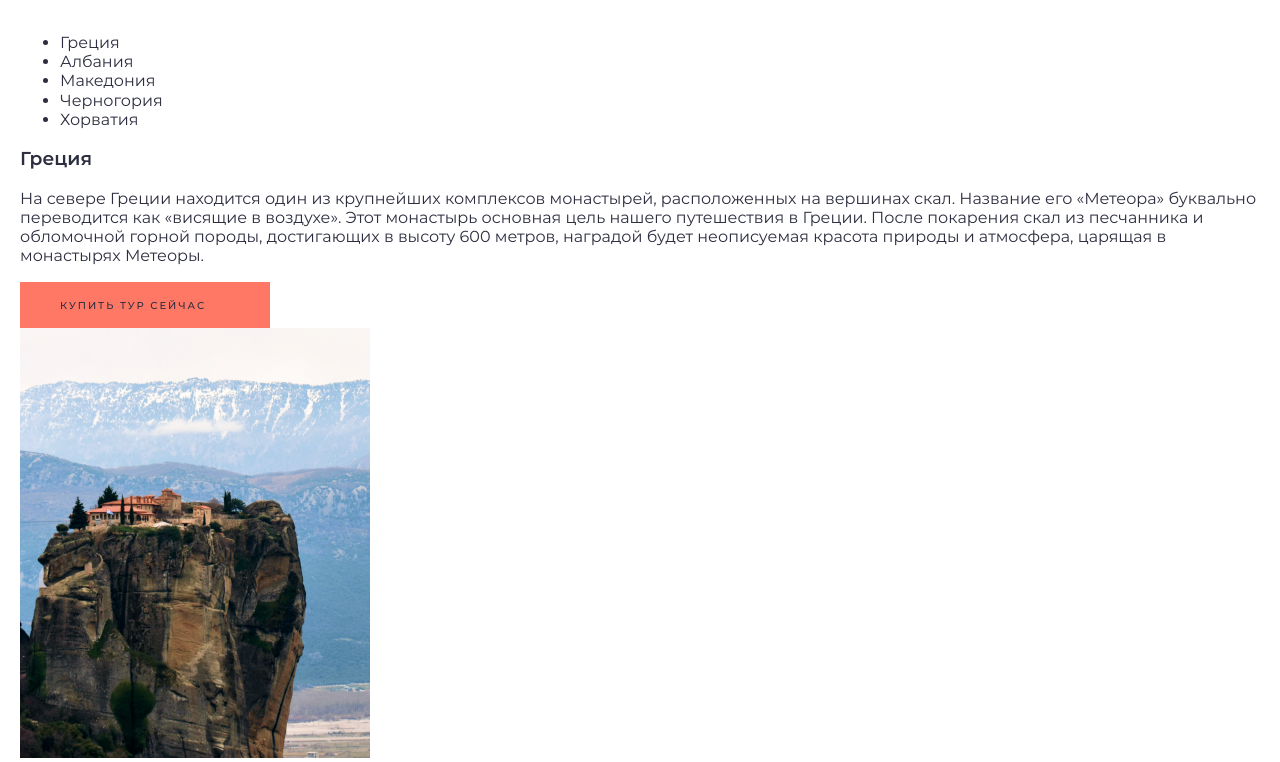
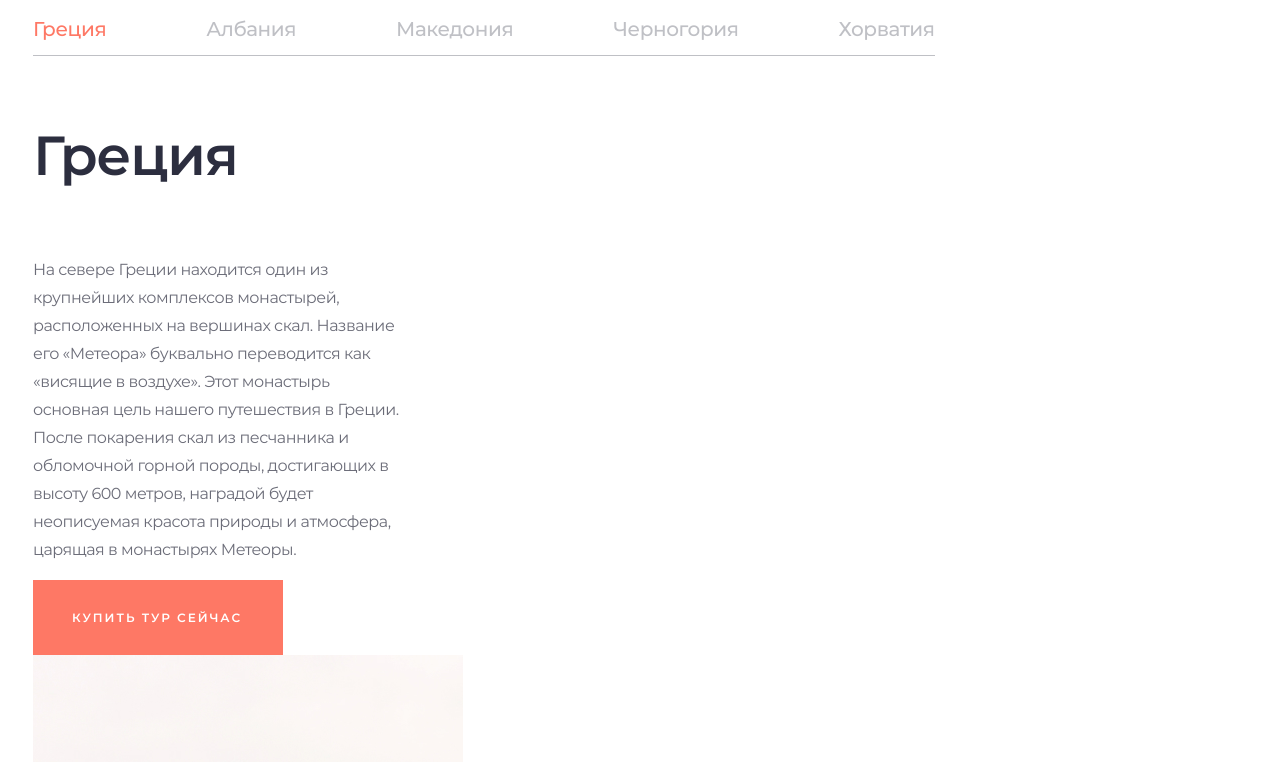
Before and after one commit to DariaGorbatyuk/Euro-trip, a website: page source/index.html in a window 1280 px wide. Shown: the part 1963-2725 px from the top of the page. Drawn offline with nearby package versions, Linux system fonts and the light colour scheme; files that its build step writes are made by us from their sources.

Commit message:
Начаты табы

```diff
--- a/source/index.html
+++ b/source/index.html
@@ -71,7 +71,8 @@
             <figure class="places__figure">
               <picture>
                 <source media="(max-width: 1919px)" srcset="./img/greece-m.jpg">
-                <img src="./img/greece-big.jpg" alt="Скала и горы на заднем фоне" class="places__img" sizes="(max-width: 1919px) 288px, 350px">
+                <img src="./img/greece-big.jpg" alt="Скала и горы на заднем фоне" class="places__img"
+                     sizes="(max-width: 1919px) 288px, 350px">
               </picture>
               <figcaption class="places__text">Греция</figcaption>
             </figure>
@@ -82,7 +83,8 @@
             <figure class="places__figure">
               <picture>
                 <source media="(max-width: 1919px)" srcset="./img/albania-m.jpg">
-                <img src="./img/albania-big.jpg" alt="Песчаный пляж" class="places__img" sizes="(max-width: 1919px) 288px, 350px">
+                <img src="./img/albania-big.jpg" alt="Песчаный пляж" class="places__img"
+                     sizes="(max-width: 1919px) 288px, 350px">
               </picture>
               <figcaption class="places__text">Албания</figcaption>
             </figure>
@@ -93,7 +95,8 @@
             <figure class="places__figure">
               <picture>
                 <source media="(max-width: 1919px)" srcset="./img/macedonia-m.jpg">
-                <img src="./img/macedonia-big.jpg" alt="Вид на архитектуру и океан" class="places__img" sizes="(max-width: 1919px) 288px, 350px">
+                <img src="./img/macedonia-big.jpg" alt="Вид на архитектуру и океан" class="places__img"
+                     sizes="(max-width: 1919px) 288px, 350px">
               </picture>
               <figcaption class="places__text">Македония</figcaption>
             </figure>
@@ -104,7 +107,8 @@
             <figure class="places__figure">
               <picture>
                 <source media="(max-width: 1919px)" srcset="./img/montenegro-m.jpg">
-                <img src="./img/montenegro-big.jpg" alt="Река с берегами в густой растительности" class="places__img" sizes="(max-width: 1919px) 288px, 350px">
+                <img src="./img/montenegro-big.jpg" alt="Река с берегами в густой растительности" class="places__img"
+                     sizes="(max-width: 1919px) 288px, 350px">
               </picture>
               <figcaption class="places__text">Черногория</figcaption>
             </figure>
@@ -115,7 +119,8 @@
             <figure class="places__figure">
               <picture>
                 <source media="(max-width: 1919px)" srcset="./img/croatia-m.jpg">
-                <img src="./img/croatia-big.jpg" alt="Озеро в пещере" class="places__img" sizes="(max-width: 1919px) 288px, 350px">
+                <img src="./img/croatia-big.jpg" alt="Озеро в пещере" class="places__img"
+                     sizes="(max-width: 1919px) 288px, 350px">
               </picture>
               <figcaption class="places__text">Хорватия</figcaption>
             </figure>
@@ -124,27 +129,37 @@
       </ul>
     </div>
     <div class="places__tabs tabs">
+<!--      Зачем он мне-->
       <ul class="tabs__list">
-        <li class="tabs__item"><a href="#greece">Греция</a></li>
-        <li class="tabs__item"><a href="#albania">Албания</a></li>
-        <li class="tabs__item"><a href="">Македония</a></li>
-        <li class="tabs__item"><a href="">Черногория</a></li>
-        <li class="tabs__item"><a href="">Хорватия</a></li>
+        <li class="tabs__item"><a class="tabs__link tabs__link--active" href="#greece">Греция</a></li>
+        <li class="tabs__item"><a class="tabs__link" href="#albania">Албания</a></li>
+        <li class="tabs__item"><a class="tabs__link" href="">Македония</a></li>
+        <li class="tabs__item"><a class="tabs__link" href="">Черногория</a></li>
+        <li class="tabs__item"><a class="tabs__link" href="">Хорватия</a></li>
       </ul>
-      <div class="tabs__block" id="greece">
-        <h3 class="tabs__heading">Греция</h3>
-        <p class="tabs__text">На севере Греции находится один из крупнейших комплексов монастырей, расположенных на
+      <article class="tabs__card card" id="greece">
+        <h3 class="card__heading">Греция</h3>
+        <p class="card__text">На севере Греции находится один из крупнейших комплексов монастырей, расположенных на
           вершинах скал.
           Название его «Метеора» буквально переводится как «висящие в воздухе».
           Этот монастырь основная цель нашего путешествия в Греции.
           После покарения скал из песчанника и обломочной горной породы, достигающих в высоту 600 метров,
           наградой будет неописуемая красота природы и атмосфера, царящая в монастырях Метеоры. </p>
-        <a class="tabs__btn btn" href="#">купить тур сейчас</a>
-        <img class="tabs__img" src="./img/greece-big.jpg" alt="Скала с небольшими постройками сверху">
-        <blockquote class="tabs__comment">
-
-        </blockquote>
-      </div>
+        <a class="card__btn btn" href="#">купить тур сейчас</a>
+        <img class="card__img" src="./img/greece-tab-d.jpg" alt="Скала с небольшими постройками сверху" width="430" height="596">
+        <div class="card__comment comment">
+          <h4 class="comment__heading">Отзывы</h4>
+          <blockquote class="comment__content">
+            Метеоры в Греции можно сравнить разве что с Монсерратт в Испании. Такие же высоченные скалы.
+            Но здесь потрясает масштаб. Огромная территория, высоко в горах.
+            Ощущение такое, как будто стоишь на краю света!
+            <div class="comment__layout">
+              <img class="comment__img" src="./img/vlada.jpg" alt="Влада Голицина">
+              <cite>Влада Голицина</cite>
+            </div>
+          </blockquote>
+        </div>
+      </article>
       <div class="tabs__block" id="albania">
         <h3 class="tabs__heading"></h3>
         <p class="tabs__text"></p>
--- /dev/null
+++ b/source/sass/block/card.scss
@@ -0,0 +1,38 @@
+.card {
+
+}
+
+.card__heading {
+  font-weight: 600;
+  font-size: 55px;
+  line-height: 90px;
+  letter-spacing: -1.245px;
+  color: $indigo;
+}
+
+.card__text {
+  font-weight: normal;
+  font-size: 16px;
+  line-height: 28px;
+  letter-spacing: -0.466667px;
+  color: rgba($dark-gray, 0.7);
+  width: 370px;
+}
+
+.card__btn {
+  font-weight: bold;
+  font-size: 12px;
+  line-height: 15px;
+  letter-spacing: 2px;
+  color: $white;
+  width: 250px;
+  padding: 30px 39px;
+}
+
+.card__img {
+
+}
+
+.card__comment {
+
+}
--- a/source/sass/block/places.scss
+++ b/source/sass/block/places.scss
@@ -101,7 +101,7 @@
 
   &:nth-child(4),
   &:nth-child(5) {
-    margin-bottom: 100px;
+    margin-bottom: 97px;
   }
 
   @media (max-width: $m-end) {
--- /dev/null
+++ b/source/sass/block/tabs.scss
@@ -0,0 +1,43 @@
+.tabs {
+  padding-left: 13px;
+}
+
+.tabs__list {
+  padding: 0;
+  margin: 0;
+  list-style: none;
+  display: flex;
+  flex-wrap: wrap;
+  width: 902px;
+  position: relative;
+  padding-bottom: 15px;
+
+  &::after {
+    @include pseudo();
+    @include size($width: 100%, $height: 1px);
+    background-color: rgba($dark-gray, 0.3);
+    bottom: 0;
+    left: 0;
+  }
+}
+
+.tabs__item {
+  margin-right: 100px;
+  word-break: break-word;
+
+  &:last-child {
+    margin-right: 0;
+  }
+}
+
+.tabs__link {
+  font-weight: 500;
+  font-size: 20px;
+  line-height: 24px;
+  letter-spacing: -0.415px;
+  color: rgba($dark-gray, 0.3);
+
+  &--active {
+    color: $salmon;
+  }
+}
--- a/source/sass/style.scss
+++ b/source/sass/style.scss
@@ -12,3 +12,5 @@
 @import "block/promo";
 @import "block/btn";
 @import "block/places";
+@import "block/tabs";
+@import "block/card";
--- a/source/sass/variables.scss
+++ b/source/sass/variables.scss
@@ -15,6 +15,10 @@ $bheader: #477796;
 $dark: #141517;
 $black: #000000;
 
+//color: rgba(44, 46, 63);
+$dark-gray: #2c2e3f;
+
+
 $accent: $salmon;
 $hover: $peach;
 
```
Also changed, not shown: build/css/style.min.css, build/index.html, source/img/albania-tab-d.jpg (added), source/img/croatia-tab-d.jpg (added), source/img/greece-tab-d.jpg (added), source/img/greece-tab-d2x.jpg (added), source/img/macedonia-tab-d.jpg (added), source/img/montenegro-tab-d.jpg (added), 5 other files.
